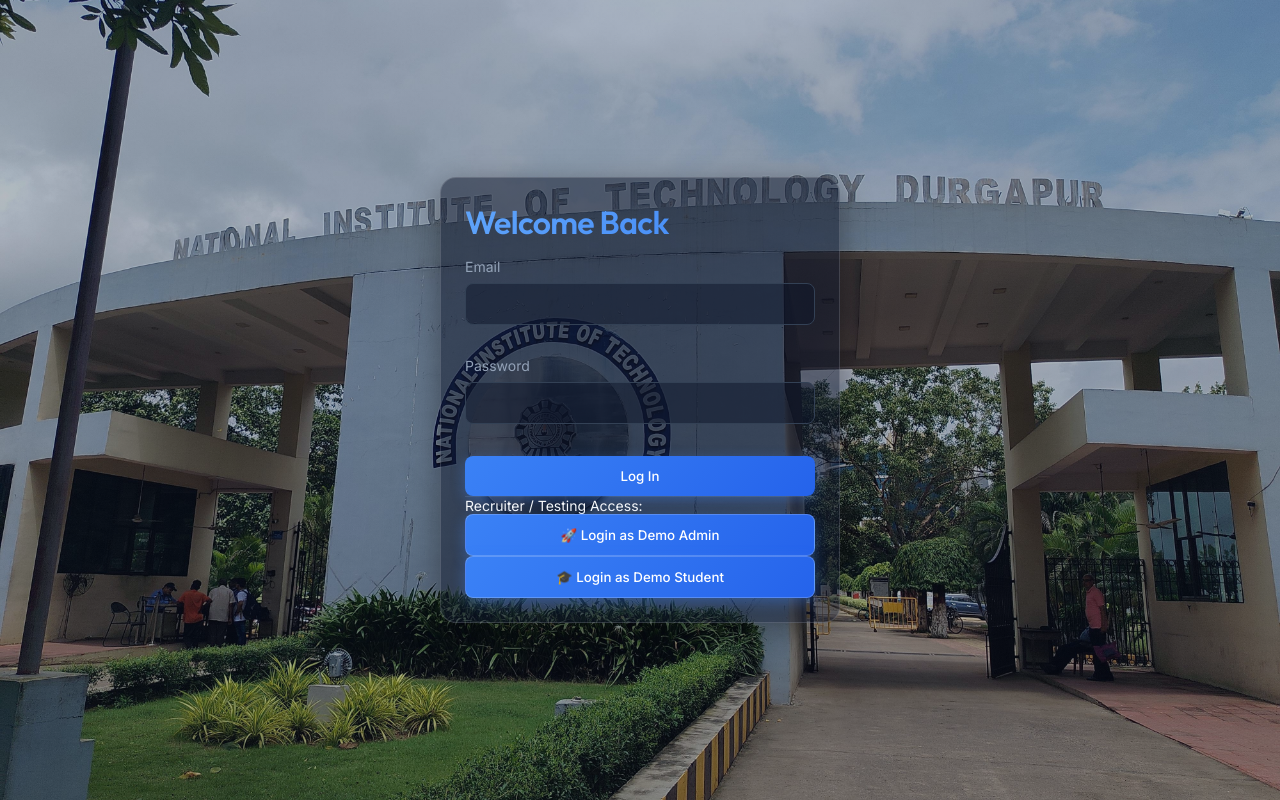
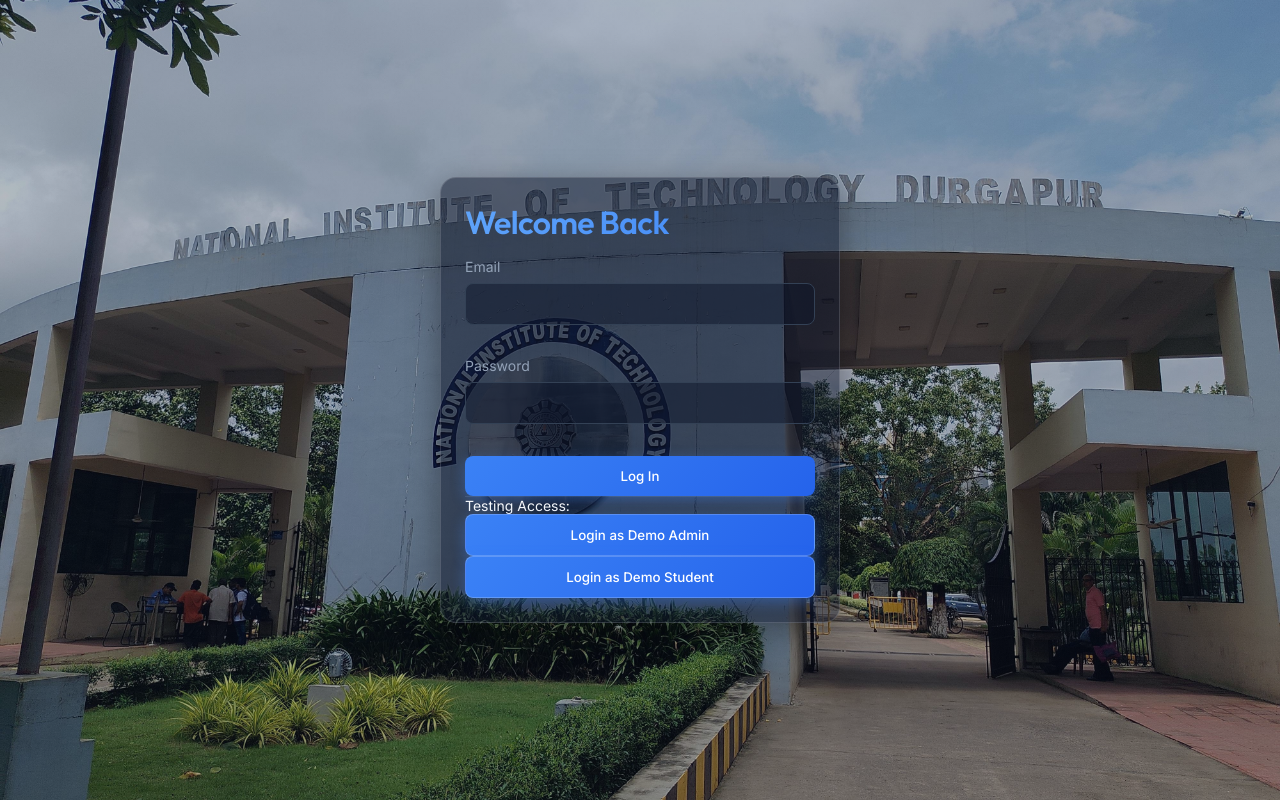
Before and after one commit to snehasaha1101/HostelManagementSystem, a React app in the folder frontend/: page / in a window 1280 px wide. Built offline with nearby package versions, Linux system fonts and the light colour scheme; no server answers; the HTML template or start-up script is replaced by a standard one.

Commit message:
style: remove emojis and recruiter text from login buttons

```diff
--- a/frontend/src/pages/Login.jsx
+++ b/frontend/src/pages/Login.jsx
@@ -54,14 +54,14 @@
           </form>
 
           <div className="mt-6 flex flex-col gap-3 pt-4" style={{ borderTop: '1px solid rgba(255,255,255,0.1)' }}>
-            <p className="text-center text-sm text-gray-400 mb-1">Recruiter / Testing Access:</p>
+            <p className="text-center text-sm text-gray-400 mb-1">Testing Access:</p>
             <button
               type="button"
               onClick={() => handleDemoLogin('demo.admin@nitdgp.ac.in', 'HostelAdmin@2026')}
               className="btn-primary w-full"
               style={{ backgroundColor: 'rgba(255, 255, 255, 0.1)', color: 'white', border: '1px solid rgba(255, 255, 255, 0.2)' }}
             >
-              🚀 Login as Demo Admin
+              Login as Demo Admin
             </button>
             <button
               type="button"
@@ -69,7 +69,7 @@
               className="btn-primary w-full"
               style={{ backgroundColor: 'rgba(255, 255, 255, 0.1)', color: 'white', border: '1px solid rgba(255, 255, 255, 0.2)' }}
             >
-              🎓 Login as Demo Student
+              Login as Demo Student
             </button>
           </div>
         </div>
```
